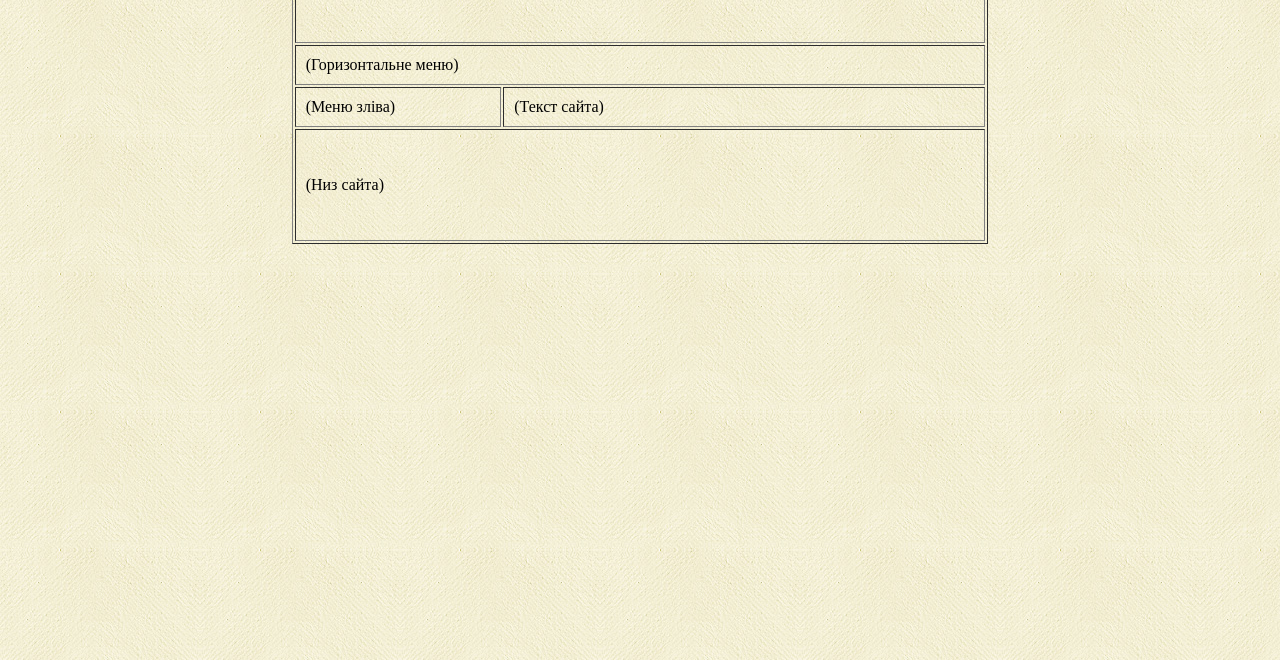
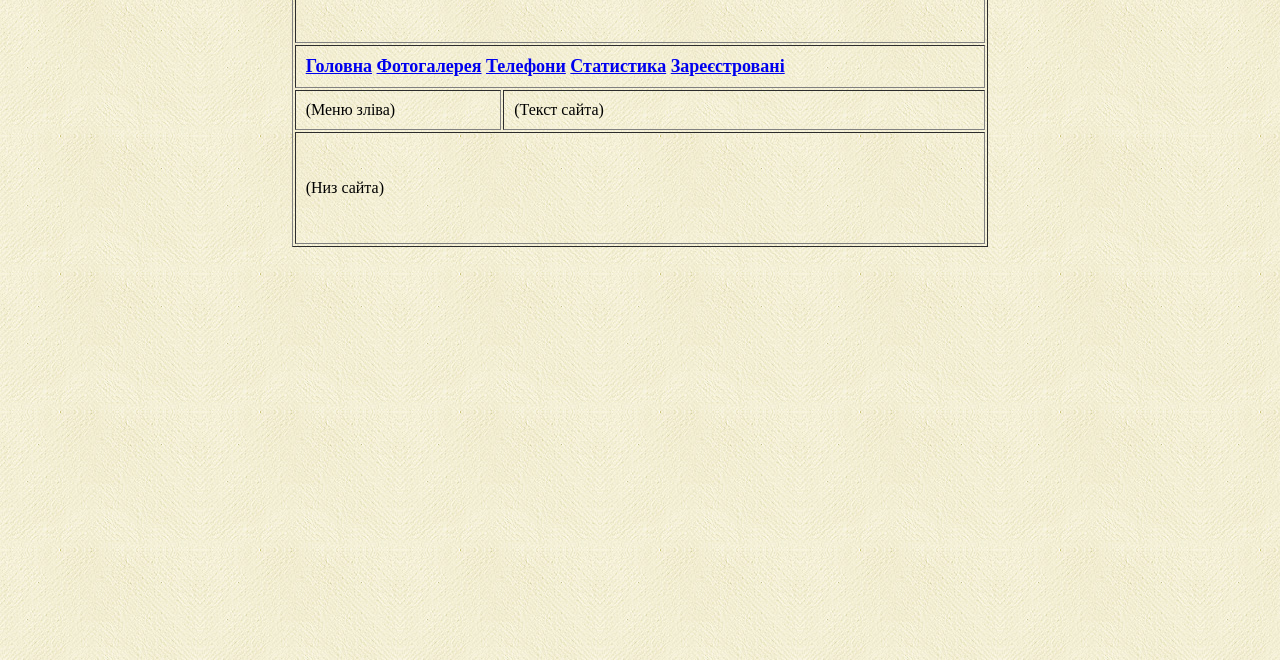
Before and after one commit to holovko1/holovko1.github.io, a plain HTML site: page index.html in a window 1280 px wide. Shown: the part 140-800 px from the top of the page. Drawn offline with Linux system fonts and the light colour scheme.

Commit message:
06 - Горизонтальне меню

```diff
--- a/index.html
+++ b/index.html
@@ -12,7 +12,13 @@
         <td colspan="2" height="150" align="right"><font size="5"><h1>Сайт web-студії "WEB-DECO"</h1></font></td>
     </tr>
     <tr>
-        <td colspan="2">(Горизонтальне меню)</td>
+        <td colspan="2"><font size="4"><b>
+            <a href="#">Головна</a>
+            <a href="#">Фотогалерея</a>
+            <a href="#">Телефони</a>
+            <a href="#">Статистика</a>
+            <a href="#">Зареєстровані</a>
+        </b></font></td>
     </tr>
     <tr>
         <td width="30%" valign="top" >(Меню зліва)</td>
```
